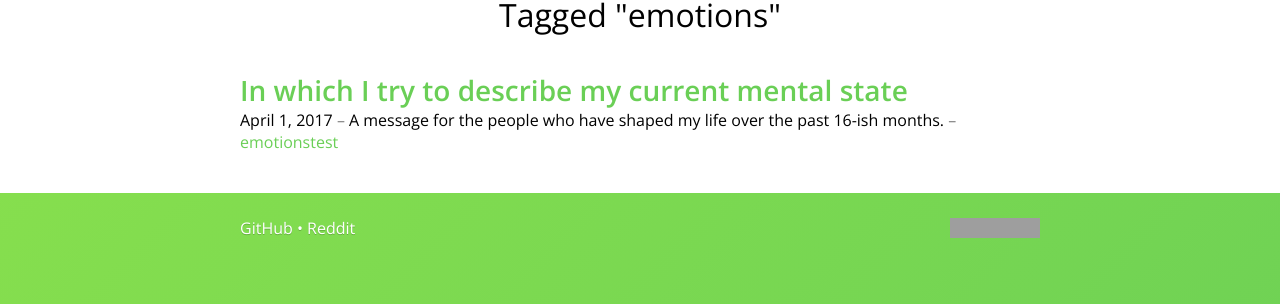
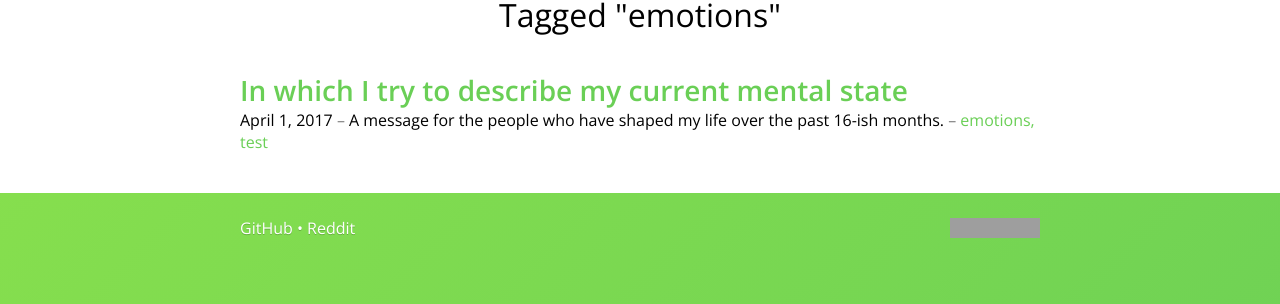
Before and after one commit to geo1088/geo1088.github.io, a Jekyll site: the page built from tagged/emotions.md, in a window 1280 px wide. Shown: the part 203-507 px from the top of the page. Built offline with Jekyll 4.4.1, drawn with Linux system fonts in a browser that asks for light colours; our own code applies the rules of GitHub Pages for plain Markdown files; grey boxes are pictures that could not be loaded.

Commit message:
Update base.css

```diff
--- a/css/base.css
+++ b/css/base.css
@@ -259,12 +259,16 @@ footer p {
 .post .details {
     margin: 0;
 }
-.post .details span:not(:last-of-type):after {
+.post .details span:not(:last-of-type)::after {
     content: " \2013  ";
     opacity: 0.5;
 }
 .post + .post {
     margin: 20px 0 0;
+}
+
+.post .tag + .tag::before {
+    content: ",  ";
 }
 
 /* 600px - Disable side-by-side flex grid */
```
